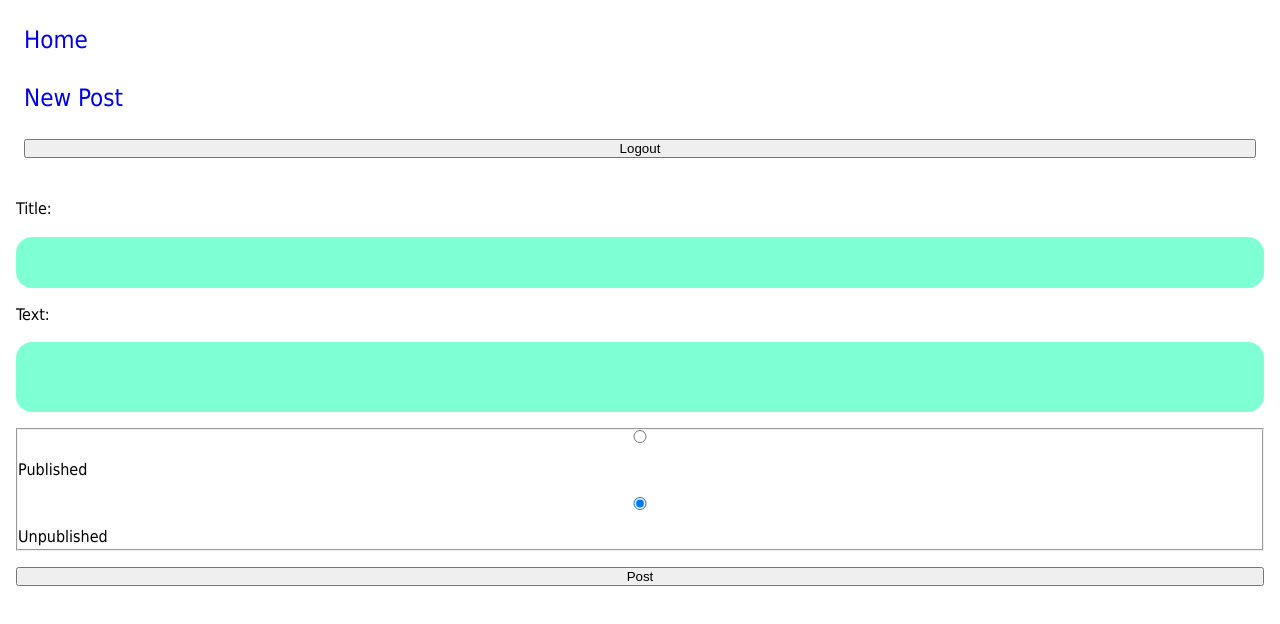
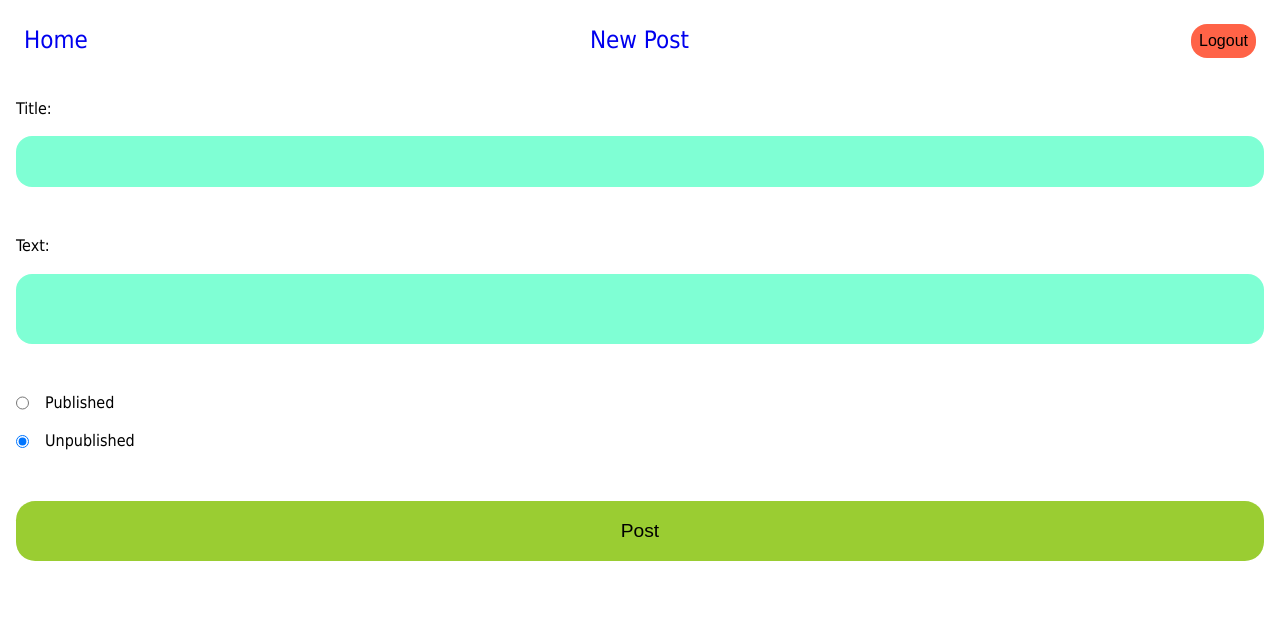
Before and after one commit to ihccenen/blog-cms, a React (Vite) app: page /new-post in a window 1280 px wide. Shown: the top 624 px of the page. Built offline with nearby package versions, Linux system fonts and the light colour scheme; sample sign-in values are in the browser's storage.

Commit message:
added css

```diff
--- a/src/index.css
+++ b/src/index.css
@@ -21,6 +21,11 @@ a:hover {
   text-decoration: underline;
 }
 
+button {
+  border: none;
+  border-radius: 1em;
+}
+
 textarea {
   resize: none;
 }
@@ -36,6 +41,8 @@ textarea {
 }
 
 .header {
+  flex-direction: row;
+  justify-content: space-between;
   font-size: 1.5rem;
   padding: 1em;
 }
@@ -65,9 +72,28 @@ textarea {
   gap: 2em;
 }
 
+.published {
+  border: 1px solid rgb(47, 255, 151);
+}
+
+.unpublished {
+  border: 1px solid tomato;
+}
+
+.post-top-wrapper {
+  flex-direction: row;
+  justify-content: space-between;
+  align-items: center;
+}
+
 .post-text {
   font-size: 1.4rem;
   padding: 1em;
+}
+
+.post-bottom-wrapper {
+  flex-direction: row;
+  justify-content: space-between;
 }
 
 .posted-at {
@@ -103,18 +129,70 @@ textarea {
   background-color: aquamarine;
 }
 
-.send-btn {
-  padding: 1em;
+.send-btn,
+.login-btn,
+.submit-post-btn,
+.publish-btn {
   background-color: yellowgreen;
-  border: none;
-  border-radius: 1em;
 }
 
-.send-btn:hover {
+.logout-btn,
+.delete-post-btn,
+.delete-comment-btn {
+  font-size: 1rem;
+  background-color: tomato;
+  padding: 0.5em;
+}
+
+.unpublish-btn {
+  background-color: bisque;
+}
+
+.send-btn,
+.login-btn,
+.submit-post-btn,
+.published-status-btn {
+  font-size: 1.2rem;
+  padding: 1em;
+}
+
+.send-btn:hover,
+.login-btn:hover,
+.logout-btn:hover,
+.submit-post-btn:hover,
+.published-status-btn:hover,
+.delete-comment-btn:hover,
+.delete-post-btn:hover {
   cursor: pointer;
   opacity: 0.9;
 }
 
-.send-btn:disabled:hover {
+.send-btn:disabled:hover,
+.login-btn:disabled:hover,
+.submit-post-btn:disabled:hover,
+.logout-btn:disabled:hover,
+.published-status-btn:disabled:hover,
+.delete-comment-btn:disabled:hover,
+.delete-post-btn:disabled:hover {
   cursor: wait;
 }
+
+.delete-comment-btn {
+  align-self: center;
+}
+
+.login-form {
+  padding: 5em;
+}
+
+.new-post-form {
+  gap: 3em;
+}
+
+.fieldset {
+  border: none;
+}
+
+.fieldset-label {
+  flex-direction: row;
+}
```
